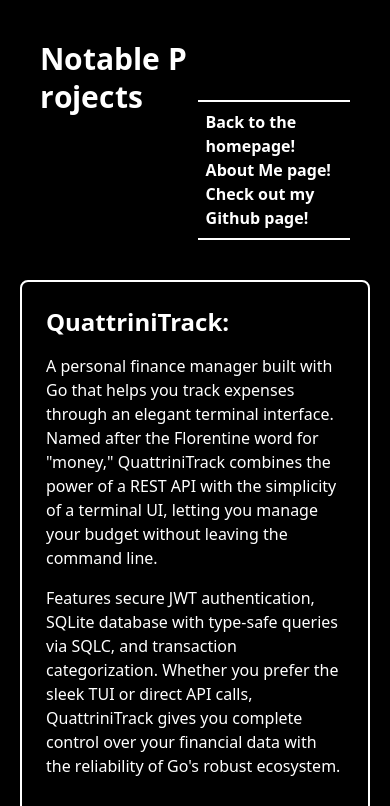
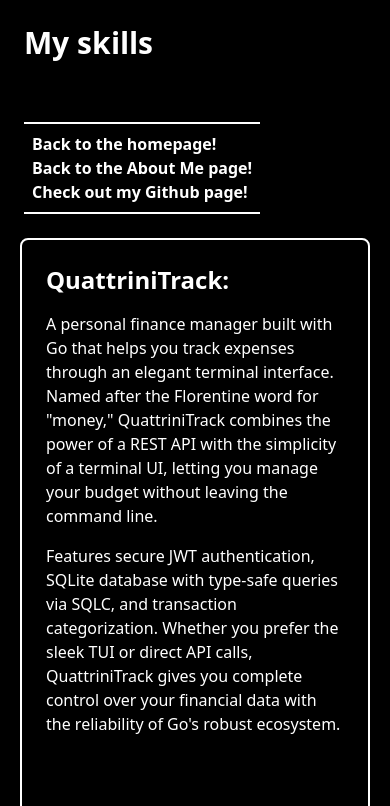
Before and after one commit to efive-dev/portfolio, a Vue app: page /projects in a window 390 px wide. Shown: the top 806 px of the page. Built offline with nearby package versions, Linux system fonts and the light colour scheme; some icons are missing.

Commit message:
feat: responsive layout for small screens (mobile)

```diff
--- a/src/views/AboutMeContent.vue
+++ b/src/views/AboutMeContent.vue
@@ -1,10 +1,10 @@
 <template>
-  <div class="p-10">
-    <div class="flex flex-col md:flex-row items-start gap-10">
+  <div class="p-6 md:p-10">
+    <div class="flex flex-col md:flex-row items-start gap-6 md:gap-10">
       <div class="flex-3">
-        <div class="flex">
+        <div class="flex flex-col md:flex-row md:items-start">
           <SplitText
-            text="About Me!"
+              text="About me!"
               class-name="text-3xl sm:text-5xl md:text-7xl lg:text-9xl font-bold text-white leading-tight"
               :delay="300"
               :duration="0.6"
@@ -34,6 +34,7 @@
               >
             </li>
           </ul>
+
         </div>
         <div
           class="mt-6 text-white text-2xl flex-2 border-e-2 border-t-2 border-b-2 pb-2 pt-2 pe-2"
--- a/src/views/ProjectsView.vue
+++ b/src/views/ProjectsView.vue
@@ -1,11 +1,11 @@
 <template>
   <div class="w-full h-screen">
-    <div class="p-10">
-      <div class="flex flex-col md:flex-row items-start gap-10">
+    <div class="p-6 md:p-10">
+      <div class="flex flex-col md:flex-row items-start gap-6 md:gap-10">
         <div class="flex-3">
-          <div class="flex">
+          <div class="flex flex-col md:flex-row md:items-start">
             <SplitText
-                text="Notable Projects"
+                text="My skills"
                 class-name="text-3xl sm:text-5xl md:text-7xl lg:text-9xl font-bold text-white leading-tight"
                 :delay="300"
                 :duration="0.6"
@@ -31,23 +31,22 @@
                 <a
                     class="text-white text-right font-extrabold hover:underline"
                     href="/about-me"
-                >About Me page!</a
+                >Back to the About Me page!</a
                 >
               </li>
               <li>
                 <a
                     class="text-white text-right font-extrabold hover:underline"
-                    href="https://github.com/efive-dev"
+                    href="https://github.com/efive-dev/efive-dev"
                     target="_blank"
-                >Check out my Github page!</a
-                >
+                >Check out my Github page!
+                </a>
               </li>
             </ul>
           </div>
         </div>
       </div>
     </div>
-
     <!-- ScrollStack for medium and large screens -->
     <ScrollStack
         class="hidden md:block"
--- a/src/views/WhyMeContent.vue
+++ b/src/views/WhyMeContent.vue
@@ -1,8 +1,8 @@
 <template>
-  <div class="p-10">
-    <div class="flex flex-col md:flex-row items-start gap-10">
+  <div class="p-6 md:p-10">
+    <div class="flex flex-col md:flex-row items-start gap-6 md:gap-10">
       <div class="flex-3">
-        <div class="flex">
+        <div class="flex flex-col md:flex-row md:items-start">
           <SplitText
               text="Why me?"
               class-name="text-3xl sm:text-5xl md:text-7xl lg:text-9xl font-bold text-white leading-tight"
```
Lines whose indentation alone changed are shown as unchanged.
